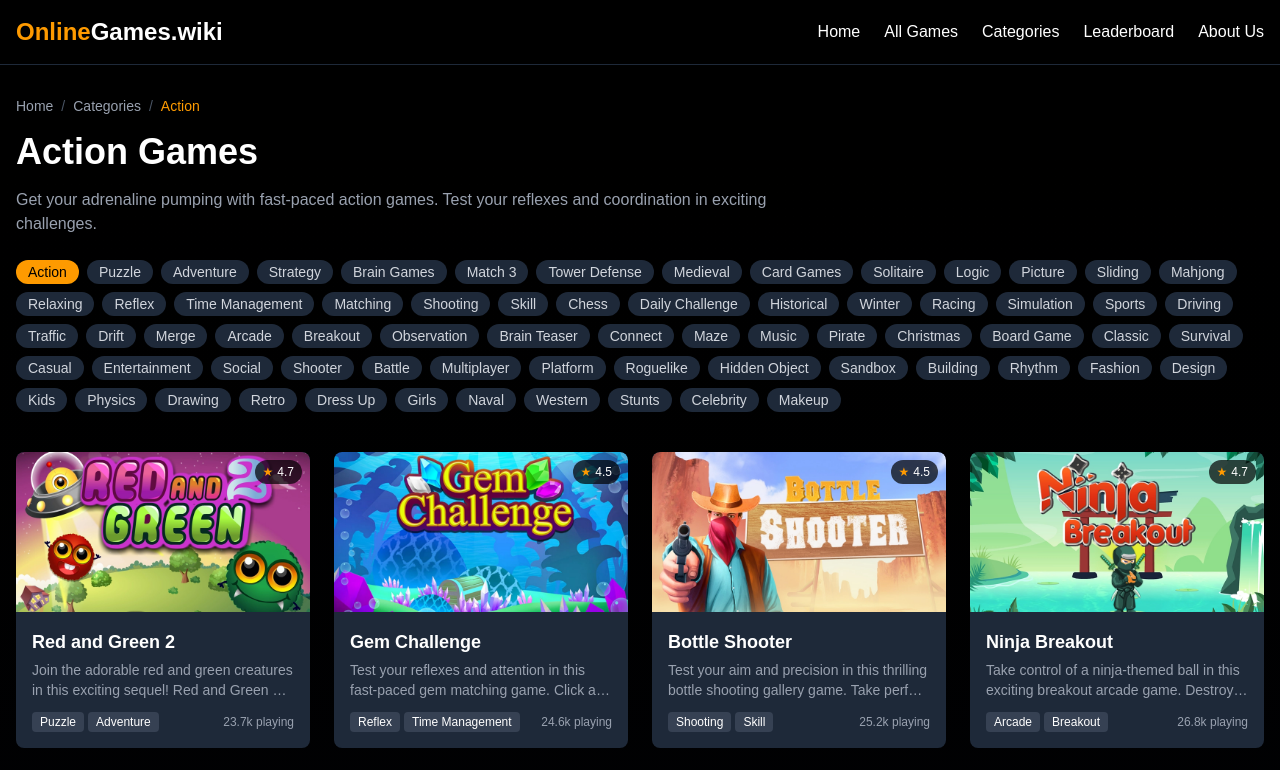
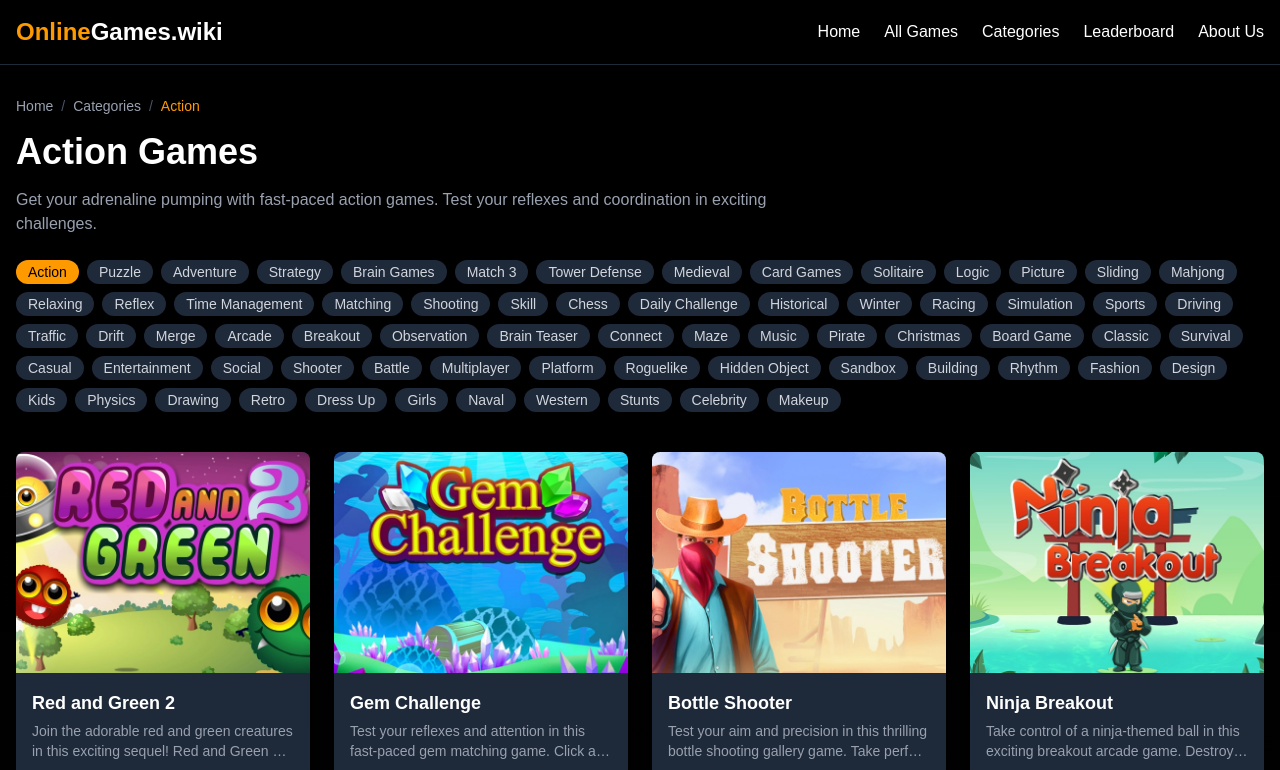
Before and after one commit to lxg411/onlinegames, a Next.js app: page /categories/Action in a window 1280 px wide. Shown: the top 770 px of the page. Built offline with nearby package versions, Linux system fonts and the light colour scheme.

Commit message:
picture true

```diff
--- a/next.config.js
+++ b/next.config.js
@@ -1,7 +1,28 @@
 /** @type {import('next').NextConfig} */
 const nextConfig = {
   images: {
-    domains: ['img.gamedistribution.com', 'cloud.onlinegames.io', 'www.onlinegames.io', 'picsum.photos'],
+    domains: [
+      'img.gamedistribution.com',
+      'cloud.onlinegames.io',
+      'www.onlinegames.io',
+      'picsum.photos',
+      'images.unsplash.com',
+      'via.placeholder.com',
+      'placehold.co'
+    ],
+    remotePatterns: [
+      {
+        protocol: 'https',
+        hostname: '**',
+      }
+    ],
+    unoptimized: process.env.NODE_ENV === 'development',
+    // 显著提高生产环境图片处理的容忍度
+    dangerouslyAllowSVG: true,
+    contentDispositionType: 'attachment',
+    contentSecurityPolicy: "default-src 'self'; script-src 'none'; sandbox;",
+    minimumCacheTTL: 60,
+    formats: ['image/webp'],
   },
   eslint: {
     // Warning: This allows production builds to successfully complete even if
--- a/src/app/categories/[category]/page.tsx
+++ b/src/app/categories/[category]/page.tsx
@@ -100,23 +100,19 @@ export default function CategoryPage({ params }: { params: { category: string }
           </div>
 
           <div className="grid grid-cols-1 md:grid-cols-2 lg:grid-cols-3 xl:grid-cols-4 gap-6">
-            {filteredGames.map(game => (
-              <Link href={`/games/${game.id}`} key={game.id}>
+            {filteredGames.map((game, index) => (
+              <Link href={`/games/${game.id}`} key={game.id} className="group">
                 <div className="bg-gray-800 rounded-lg overflow-hidden hover:shadow-lg hover:shadow-amber-500/20 transition-all cursor-pointer hover:scale-[1.02]">
-                  <div className="relative h-40 rounded-t-lg overflow-hidden">
+                  <div className="aspect-[4/3] bg-gray-800 overflow-hidden">
                     <Image
                       src={game.imageUrl}
                       alt={game.title}
-                      fill
-                      className="object-cover"
-                      sizes="(max-width: 768px) 100vw, 384px"
+                      width={400}
+                      height={300}
+                      className="w-full h-full object-cover group-hover:scale-110 transition-transform duration-500"
+                      priority={index < 4}
+                      unoptimized={process.env.NODE_ENV === 'development'}
                     />
-                    <div className="absolute top-2 right-2">
-                      <div className="bg-black/70 rounded-full px-2 py-1 text-xs flex items-center">
-                        <span className="text-amber-500 mr-1">★</span>
-                        <span>{game.rating.toFixed(1)}</span>
-                      </div>
-                    </div>
                   </div>
                   <div className="p-4">
                     <h3 className="font-bold text-lg mb-1">{game.title}</h3>
--- a/src/app/games/page.tsx
+++ b/src/app/games/page.tsx
@@ -4,6 +4,7 @@ import React, { useState, useEffect } from 'react';
 import Link from 'next/link';
 import { games, getValidGames } from '../../lib/games';
 import GameEmbed from '@/components/GameEmbed';
+import Image from 'next/image';
 
 // Use valid game data
 export default function GamesPage() {
@@ -119,7 +120,7 @@ export default function GamesPage() {
 
         {/* Game list */}
         <div className="grid grid-cols-2 md:grid-cols-3 lg:grid-cols-4 xl:grid-cols-5 gap-6">
-          {filteredGames.map((game) => (
+          {filteredGames.map((game, index) => (
             <Link
               key={game.id}
               href={`/games/${game.id}`}
@@ -127,10 +128,14 @@ export default function GamesPage() {
             >
               <div className="relative overflow-hidden rounded-lg group hover:scale-105 transition-all duration-300">
                 <div className="aspect-[4/3] bg-gray-800 overflow-hidden">
-                  <img
+                  <Image
                     src={game.imageUrl}
                     alt={game.title}
+                    width={400}
+                    height={300}
                     className="w-full h-full object-cover group-hover:scale-110 transition-transform duration-500"
+                    priority={index < 4}
+                    unoptimized={process.env.NODE_ENV === 'development'}
                   />
                 </div>
                 <div className="absolute inset-0 bg-gradient-to-t from-black/80 via-black/20 to-transparent opacity-0 group-hover:opacity-100 transition-opacity p-4 flex flex-col justify-end">
--- a/src/app/layout.tsx
+++ b/src/app/layout.tsx
@@ -1,38 +1,39 @@
 import type { Metadata } from "next";
-import { Geist, Geist_Mono } from "next/font/google";
+import { Inter } from "next/font/google";
+import Footer from '@/components/Footer';
+import customImageLoader from '@/lib/imageLoader';
 import "./globals.css";
-import Footer from '@/components/Footer';
 
-const geistSans = Geist({
-  variable: "--font-geist-sans",
+const inter = Inter({
   subsets: ["latin"],
-  fallback: ['system-ui', 'sans-serif'],
-  display: 'swap',
-});
-
-const geistMono = Geist_Mono({
-  variable: "--font-geist-mono",
-  subsets: ["latin"],
-  fallback: ['monospace'],
-  display: 'swap',
+  variable: "--font-inter",
 });
 
 export const metadata: Metadata = {
-  title: "OnlineGames.wiki - Discover the Best Online Games",
-  description: "Explore thousands of free online games, no download required, play instantly and challenge your limits with players worldwide",
+  title: "Online Games | Free Browser Games",
+  description: "Play a wide selection of free online games directly in your browser. No downloads, no sign-ups, just instant fun!",
 };
 
 export default function RootLayout({
   children,
 }: {
-  children: React.ReactNode
+  children: React.ReactNode;
 }) {
   return (
-    <html lang="en">
-      <body className={`${geistSans.variable} ${geistMono.variable} antialiased`}>
-        {children}
+    <html lang="en" suppressHydrationWarning>
+      <head>
+        <meta charSet="utf-8" />
+        <meta name="viewport" content="width=device-width, initial-scale=1" />
+        <meta name="next-image-loader" content="custom" />
+      </head>
+      <body className={`${inter.variable} antialiased min-h-screen flex flex-col`}>
+        <main className="flex-grow">{children}</main>
         <Footer />
       </body>
     </html>
   );
 }
+
+export const images = {
+  loader: customImageLoader
+};
--- a/src/app/page.tsx
+++ b/src/app/page.tsx
@@ -5,6 +5,7 @@ import { games, getValidGames } from '../lib/games';
 import Link from 'next/link';
 import { useRouter } from 'next/navigation';
 import GameEmbed from '@/components/GameEmbed';
+import Image from 'next/image';
 // Removed dynamic import
 
 // Use client component wrapper
@@ -103,7 +104,7 @@ export default function Home() {
             Check out these highly rated games that players are loving right now
           </p>
           <div className="grid grid-cols-2 md:grid-cols-3 lg:grid-cols-4 xl:grid-cols-5 gap-6">
-            {featuredGames.map((game) => (
+            {featuredGames.map((game, index) => (
               <Link
                 key={game.id}
                 href={`/games/${game.id}`}
@@ -111,10 +112,14 @@ export default function Home() {
               >
                 <div className="relative overflow-hidden rounded-lg group hover:scale-105 transition-all duration-300">
                   <div className="aspect-[4/3] bg-gray-800 overflow-hidden">
-                    <img
+                    <Image
                       src={game.imageUrl}
                       alt={game.title}
+                      width={400}
+                      height={300}
                       className="w-full h-full object-cover group-hover:scale-110 transition-transform duration-500"
+                      priority={index < 4}
+                      unoptimized={process.env.NODE_ENV === 'development'}
                     />
                   </div>
                   <div className="absolute inset-0 bg-gradient-to-t from-black/80 via-black/20 to-transparent opacity-0 group-hover:opacity-100 transition-opacity p-4 flex flex-col justify-end">
@@ -167,9 +172,11 @@ export default function Home() {
                   </div>
                 </div>
                 <div className="bg-gray-700 h-40 overflow-hidden">
-                  <img
+                  <Image
                     src={game.imageUrl}
                     alt={game.title}
+                    width={400}
+                    height={300}
                     className="w-full h-full object-cover group-hover:scale-110 transition-transform duration-500"
                   />
                 </div>
--- a/src/app/search/page.tsx
+++ b/src/app/search/page.tsx
@@ -40,13 +40,14 @@ function SearchResultsContent() {
           {searchResults.map(game => (
             <Link href={`/games/${game.id}`} key={game.id}>
               <div className="bg-gray-800 rounded-lg overflow-hidden hover:shadow-lg hover:shadow-amber-500/20 transition-all cursor-pointer hover:scale-[1.02]">
-                <div className="h-48 bg-gray-700 relative overflow-hidden">
+                <div className="aspect-[4/3] bg-gray-700 relative overflow-hidden">
                   <Image
                     src={game.imageUrl}
                     alt={game.title}
-                    fill
-                    className="object-cover"
-                    sizes="(max-width: 768px) 100vw, (max-width: 1200px) 50vw, 33vw"
+                    width={400}
+                    height={300}
+                    className="w-full h-full object-cover group-hover:scale-110 transition-transform duration-500"
+                    unoptimized={process.env.NODE_ENV === 'development'}
                   />
                   <div className="absolute inset-0 bg-gradient-to-t from-black/70 to-transparent flex items-end px-4 py-3">
                     <div>
--- /dev/null
+++ b/src/lib/imageLoader.ts
@@ -0,0 +1,44 @@
+import { ImageLoaderProps } from 'next/image';
+
+// 定义图片加载处理函数
+export default function customImageLoader({ src, width, quality }: ImageLoaderProps): string {
+  // 处理不同类型的图片URL
+
+  // 如果是完整URL（以http开头），直接返回
+  if (src.startsWith('http')) {
+    return src;
+  }
+
+  // 如果是相对路径（以/images开头），构建完整路径
+  if (src.startsWith('/images')) {
+    // 开发环境和生产环境使用相同的路径处理
+    return `${process.env.NEXT_PUBLIC_BASE_URL || ''}${src}?w=${width}&q=${quality || 75}`;
+  }
+
+  // 对于占位图片的处理
+  if (src.includes('placeholder') || src.includes('unsplash')) {
+    return src;
+  }
+
+  // 默认返回原始src
+  return src;
+}
+
+// 图片加载失败时的回退处理
+export function getImageFallback(originalSrc: string): string {
+  // 如果无法加载原始图片，提供一个替代图片
+  return `/images/placeholder.jpg`;
+}
+
+// 检查图片URL有效性的辅助函数
+export async function isImageValid(url: string): Promise<boolean> {
+  if (!url || url.startsWith('data:')) return true;
+
+  try {
+    const response = await fetch(url, { method: 'HEAD', mode: 'no-cors' });
+    return response.ok;
+  } catch (error) {
+    console.error(`Error checking image URL: ${url}`, error);
+    return false;
+  }
+}
```
